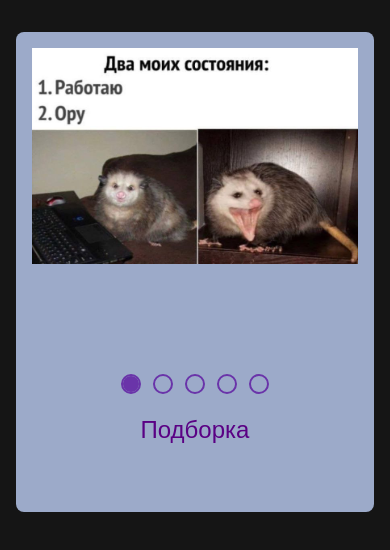
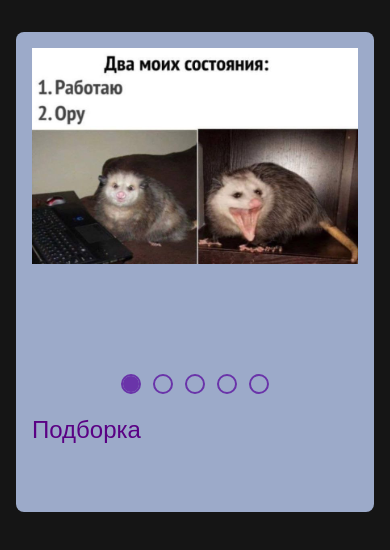
Before and after one commit to Kleostro/cssMemeSlider, a plain HTML site: page cssMemeSlider/index.html in a window 390 px wide. Drawn offline with Linux system fonts and the light colour scheme.

Commit message:
feat: fixed the text position when adaptive (Thu, Sep 07, 2023 11:10:49 PM)

```diff
--- a/cssMemeSlider/style.css
+++ b/cssMemeSlider/style.css
@@ -98,6 +98,7 @@ input {
   height: 1.5rem;
   border-radius: 50%;
   cursor: auto;
+  pointer-events: none;
   background-color: #6a34a9;
 }
 
@@ -187,6 +188,8 @@ input {
   .slider__text {
     order: 2;
     padding: 0;
+    width: 100%;
+    text-align: left;
     font-size: 1.5rem;
   }
 
```
